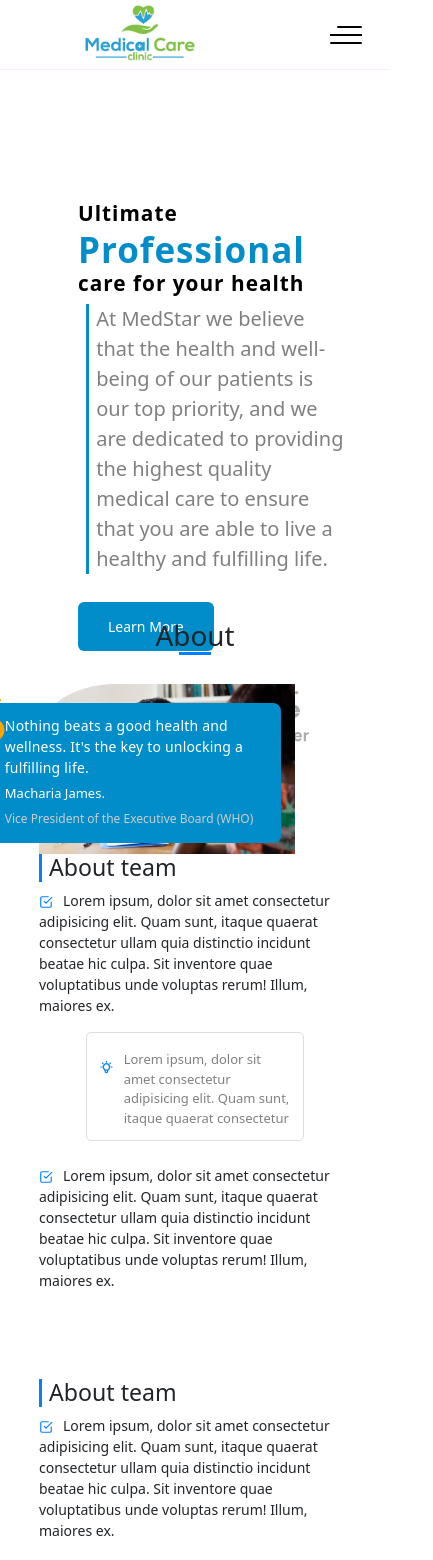
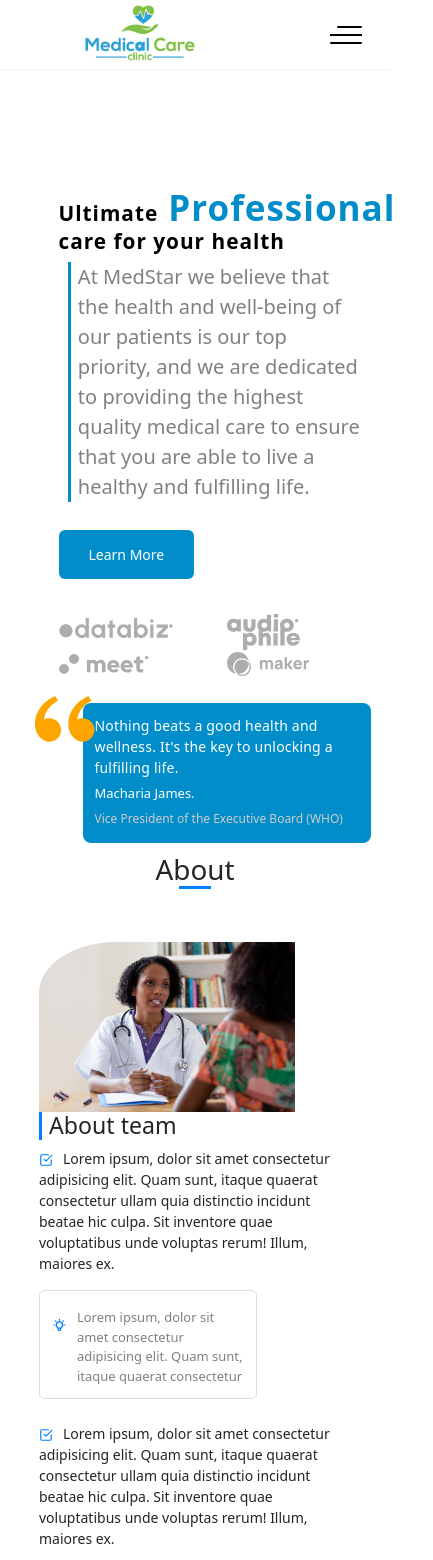
Before and after one commit to Kibetdonald/DoctorsPortfolio, a React (Create React App) app: page / in a window 390 px wide. Shown: the top 1560 px of the page, 433 px wide, since content can reach past the window. Built offline with nearby package versions, Linux system fonts and the light colour scheme.

Commit message:
Worked on page responsiveness

```diff
--- a/src/components/About/About.jsx
+++ b/src/components/About/About.jsx
@@ -12,7 +12,7 @@ export default function About() {
   return (
     <div className="AboutSection">
       <h1 className="AboutTitle">About</h1>
-      <br />
+      <br />  <br />
       {/* First Row */}
       <div className="row">
         <div className="col-md-6">
@@ -45,7 +45,7 @@ export default function About() {
         </div>
       </div>
       {/* Second row */}
-      <br/>    <br/>    <br/>
+      <br/>    <br/>    <br/> <br />  <br />
       <div className="row">
 
         <div className="col-md-6">
@@ -78,6 +78,7 @@ export default function About() {
         </div>
 
       </div>
+      <br />  <br />
     </div>
   );
 }
--- a/src/components/About/About.scss
+++ b/src/components/About/About.scss
@@ -41,7 +41,7 @@
     padding: 12px;
     display: flex;
     width: 70%;
-    margin: auto;
+    // margin: auto;
     color: grey;
 
 }
@@ -63,3 +63,9 @@
 .AboutDescription{
     font-size: 14px;
 }
+
+@media screen and (min-width: 100px) and (max-width: 479px) {
+    .AboutSection{
+      margin-top: 60%;
+    }
+}
--- a/src/components/FirstSection/FirstSection.scss
+++ b/src/components/FirstSection/FirstSection.scss
@@ -1,4 +1,3 @@
-
 .FirstSection {
   width: 86%;
   height: 100vh;
@@ -74,6 +73,7 @@
   color: #ccc;
   margin-top: -10px;
 }
+
 // Media queries
 /* Width: 1440px */
 @media screen and (max-width: 1440px) {}
@@ -143,30 +143,35 @@
     left: 10%;
     top: 29%;
   }
+
   .FirstSection {
     width: 80%;
     height: 80%;
 
   }
+
   /* fixed elements responsive styling */
-.fixedText{
+  .fixedText {
     position: fixed;
     margin-left: -7%;
-  margin-top: 40%!important;
+    margin-top: 40% !important;
   }
+
   .vertical {
     border-left: 2px solid grey;
     height: 150px;
     margin-top: 10px;
     margin-left: 12px;
   }
-.fixedTextRight{
+
+  .fixedTextRight {
     float: right;
     color: #000;
     position: fixed;
     right: 15px;
     margin-top: -26%;
   }
+
   /*end of fixed elements responsive styling */
 }
 
@@ -259,28 +264,33 @@
     left: 18%;
     top: 44%;
   }
-   .fixedText{
+
+  .fixedText {
     position: fixed;
     margin-left: -17%;
-    margin-top: 43%!important;
+    margin-top: 43% !important;
   }
+
   .FirstSection {
     width: 80%;
     height: 80%;
   }
+
   .vertical {
     border-left: 2px solid grey;
     height: 150px;
     margin-top: 10px;
     margin-left: 12px;
   }
-  .fixedTextRight{
+
+  .fixedTextRight {
     float: right;
     color: #000;
     position: fixed;
     right: 40px;
     margin-top: -48%;
   }
+
   /*end of fixed elements responsive styling */
 
   .bigtext {
@@ -395,11 +405,13 @@
   }
 
   .FirstSection {
-    width: 80%;
+    width: 90%;
     height: 65vh;
     padding-top: 30%;
-    padding-left: 10%;
+    padding-left: -10%;
+
   }
+
 
   .smalltext {
     font-size: 17px;
@@ -415,24 +427,27 @@
   }
 
   /* fixed elements responsive styling */
-   .fixedText{
+  .fixedText {
     position: fixed;
     margin-left: -14%;
-    margin-top: 72%!important;
+    margin-top: 72% !important;
   }
+
   .vertical {
     border-left: 2px solid grey;
     height: 150px;
     margin-top: 10px;
     margin-left: 12px;
   }
-  .fixedTextRight{
+
+  .fixedTextRight {
     float: right;
     color: #000;
     position: fixed;
     right: 15px;
     margin-top: -40%;
   }
+
   /*end of fixed elements responsive styling */
 
   .bigtext {
@@ -473,31 +488,40 @@
     color: #008dc9;
     font-size: 35px;
   }
+  .bottomSection {
+    position: absolute;
+    bottom: 1px;
+    right: 5%;
+
+  }
   /* fixed elements responsive styling */
-  .fixedText{
+  .fixedText {
     position: fixed;
     margin-left: -17%;
-    margin-top: 70%!important;
+    margin-top: 70% !important;
   }
+
   .vertical {
     border-left: 2px solid grey;
     height: 150px;
     margin-top: 10px;
     margin-left: 12px;
   }
-  .fixedTextRight{
+
+  .fixedTextRight {
     float: right;
     color: #000;
     position: fixed;
     right: 15px;
     margin-top: -100%;
   }
+
   /*end of fixed elements responsive styling */
   .FirstSection {
-    width: 80%;
+    width: 90%;
     height: 65vh;
     padding-top: 30%;
-    padding-left: 10%;
+    padding-left: -10%;
   }
 
   .smalltext {
```
Also changed, not shown: src/components/FirstSection/FirstSection.jsx (+0 -59 lines). Lines whose indentation alone changed are shown as unchanged.
